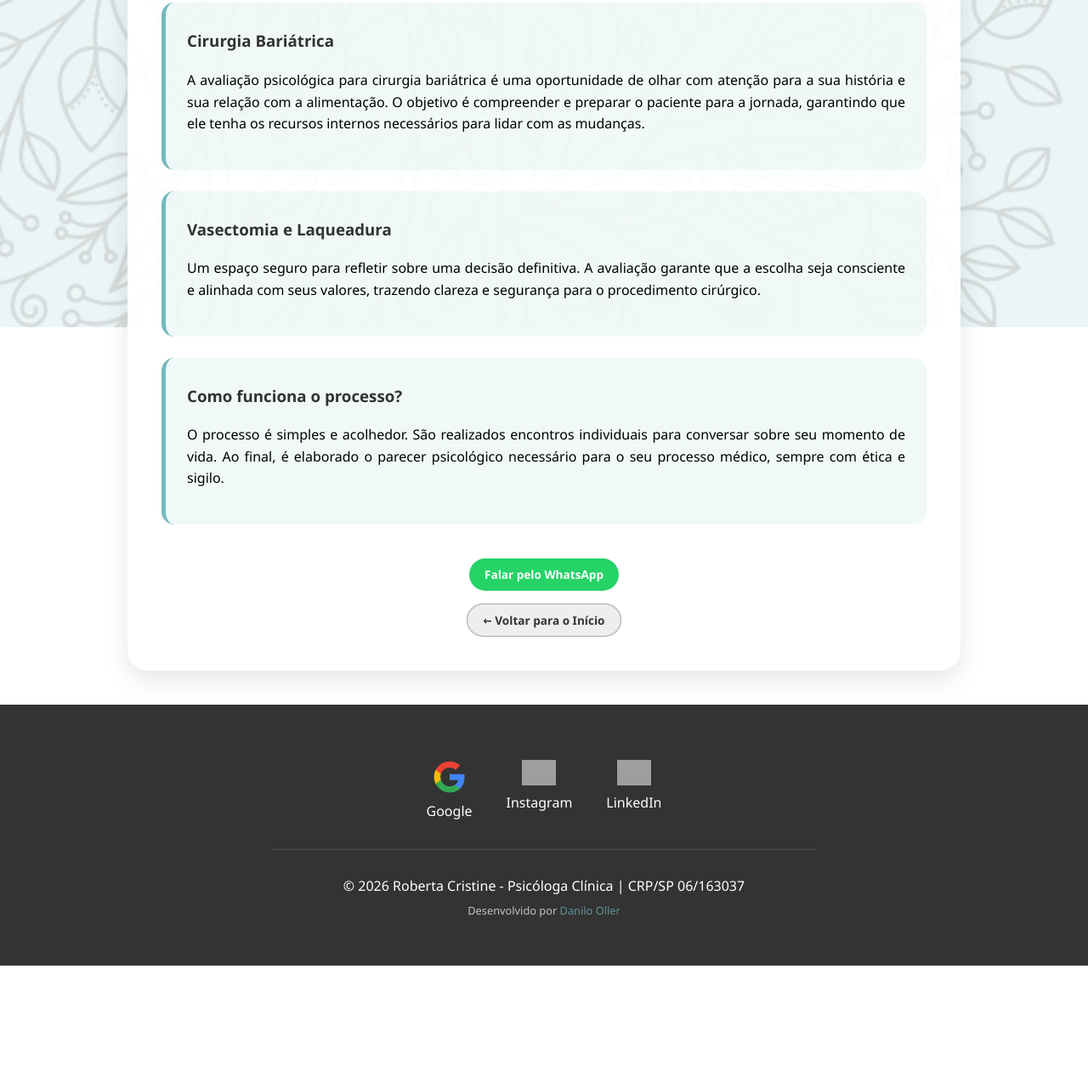
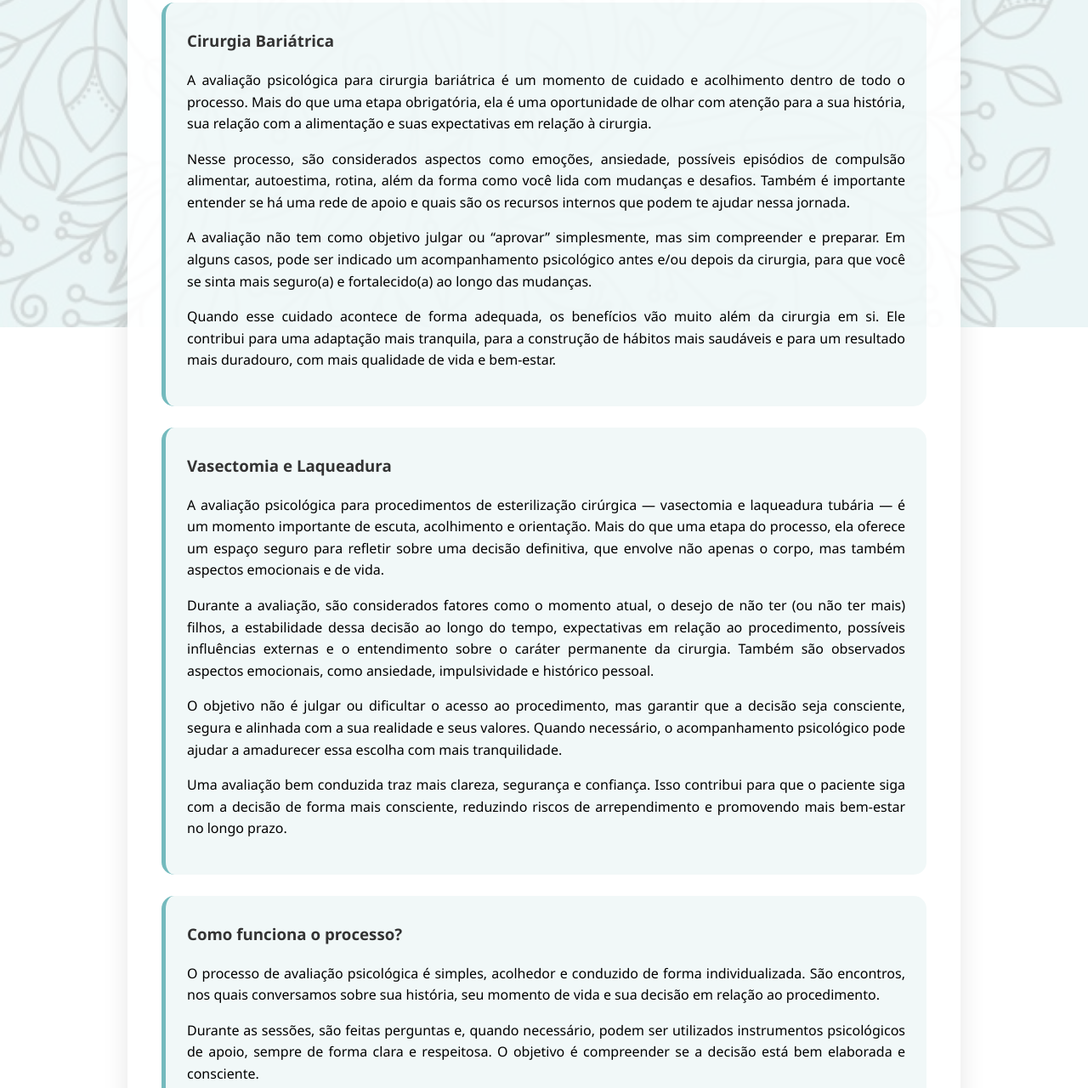
Before and after one commit to Oller34/Site-Roberta-Cristine, a plain HTML site: page bariatrica.html in a window 1280 px wide. Shown: the part 415-1695 px from the top of the page at 85% size. Before the commit the page ends 1551 px from the top, so only its background shows below. Drawn offline with Linux system fonts and the light colour scheme; grey boxes are pictures that could not be loaded.

Commit message:
Add files via upload

```diff
--- a/bariatrica.html
+++ b/bariatrica.html
@@ -166,17 +166,25 @@
 
         <div class="info-box">
             <h3>Cirurgia Bariátrica</h3>
-            <p>A avaliação psicológica para cirurgia bariátrica é uma oportunidade de olhar com atenção para a sua história e sua relação com a alimentação. O objetivo é compreender e preparar o paciente para a jornada, garantindo que ele tenha os recursos internos necessários para lidar com as mudanças.</p>
+            <p>A avaliação psicológica para cirurgia bariátrica é um momento de cuidado e acolhimento dentro de todo o processo. Mais do que uma etapa obrigatória, ela é uma oportunidade de olhar com atenção para a sua história, sua relação com a alimentação e suas expectativas em relação à cirurgia.</p>
+            <p>Nesse processo, são considerados aspectos como emoções, ansiedade, possíveis episódios de compulsão alimentar, autoestima, rotina, além da forma como você lida com mudanças e desafios. Também é importante entender se há uma rede de apoio e quais são os recursos internos que podem te ajudar nessa jornada.</p>
+            <p>A avaliação não tem como objetivo julgar ou “aprovar” simplesmente, mas sim compreender e preparar. Em alguns casos, pode ser indicado um acompanhamento psicológico antes e/ou depois da cirurgia, para que você se sinta mais seguro(a) e fortalecido(a) ao longo das mudanças.</p>
+            <p>Quando esse cuidado acontece de forma adequada, os benefícios vão muito além da cirurgia em si. Ele contribui para uma adaptação mais tranquila, para a construção de hábitos mais saudáveis e para um resultado mais duradouro, com mais qualidade de vida e bem-estar.</p>
         </div>
 
         <div class="info-box">
             <h3>Vasectomia e Laqueadura</h3>
-            <p>Um espaço seguro para refletir sobre uma decisão definitiva. A avaliação garante que a escolha seja consciente e alinhada com seus valores, trazendo clareza e segurança para o procedimento cirúrgico.</p>
+            <p>A avaliação psicológica para procedimentos de esterilização cirúrgica — vasectomia e laqueadura tubária — é um momento importante de escuta, acolhimento e orientação. Mais do que uma etapa do processo, ela oferece um espaço seguro para refletir sobre uma decisão definitiva, que envolve não apenas o corpo, mas também aspectos emocionais e de vida.</p>
+            <p>Durante a avaliação, são considerados fatores como o momento atual, o desejo de não ter (ou não ter mais) filhos, a estabilidade dessa decisão ao longo do tempo, expectativas em relação ao procedimento, possíveis influências externas e o entendimento sobre o caráter permanente da cirurgia. Também são observados aspectos emocionais, como ansiedade, impulsividade e histórico pessoal.</p>
+            <p>O objetivo não é julgar ou dificultar o acesso ao procedimento, mas garantir que a decisão seja consciente, segura e alinhada com a sua realidade e seus valores. Quando necessário, o acompanhamento psicológico pode ajudar a amadurecer essa escolha com mais tranquilidade.</p>
+            <p>Uma avaliação bem conduzida traz mais clareza, segurança e confiança. Isso contribui para que o paciente siga com a decisão de forma mais consciente, reduzindo riscos de arrependimento e promovendo mais bem-estar no longo prazo.</p>
         </div>
 
         <div class="info-box">
             <h3>Como funciona o processo?</h3>
-            <p>O processo é simples e acolhedor. São realizados encontros individuais para conversar sobre seu momento de vida. Ao final, é elaborado o parecer psicológico necessário para o seu processo médico, sempre com ética e sigilo.</p>
+            <p>O processo de avaliação psicológica é simples, acolhedor e conduzido de forma individualizada. São  encontros, nos quais conversamos sobre sua história, seu momento de vida e sua decisão em relação ao procedimento.</p>
+            <p>Durante as sessões, são feitas perguntas e, quando necessário, podem ser utilizados instrumentos psicológicos de apoio, sempre de forma clara e respeitosa. O objetivo é compreender se a decisão está bem elaborada e consciente.</p>
+            <p>Ao final, é elaborado um parecer psicológico, que poderá ser utilizado no seu processo médico. Todo o acompanhamento é realizado com ética, sigilo e cuidado, priorizando o seu bem-estar em cada etapa.</p>
         </div>
 
         <div style="margin-top: 40px; text-align: center; display: flex; flex-direction: column; gap: 15px; align-items: center;">
```
Also changed, not shown: atuacao.html (+7 -7 lines), index.html (+2 -1 lines).
